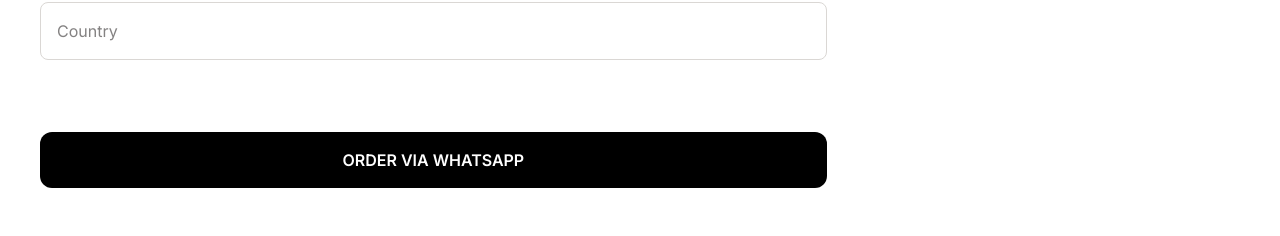
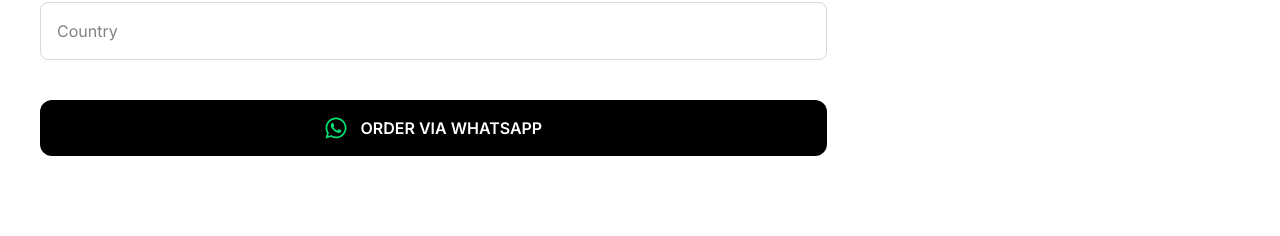
Before and after one commit to Anandhashanmugasundaram/inspirit-clothing-jsx, a React (Vite) app in the folder inspirit-jsx/: page /checkout in a window 1280 px wide. Shown: the part 716-952 px from the top of the page. Built offline with nearby package versions, Linux system fonts and the light colour scheme; no server answers.

Commit message:
changed icon in the checkout page

```diff
--- a/inspirit-jsx/src/pages/Checkout.jsx
+++ b/inspirit-jsx/src/pages/Checkout.jsx
@@ -4,6 +4,8 @@
 import axios from "axios";
 
 import { FiCheck } from "react-icons/fi";
+import { FaWhatsapp } from "react-icons/fa";
+
 
 import { useApp } from "@/context/AppContext";
 
@@ -223,7 +225,8 @@
             </section>
 
             {/* PAYMENT */}
-<button className="mt-8 w-full bg-black hover:bg-gray-900 text-white py-4 rounded-2xl font-semibold transition">
+<button className="mt-8 w-full bg-black hover:bg-gray-900 text-white py-4 rounded-2xl font-semibold transition flex items-center justify-center gap-3">
+  <FaWhatsapp className="text-2xl text-green-400" />
   ORDER VIA WHATSAPP
 </button>
           </div>
```
